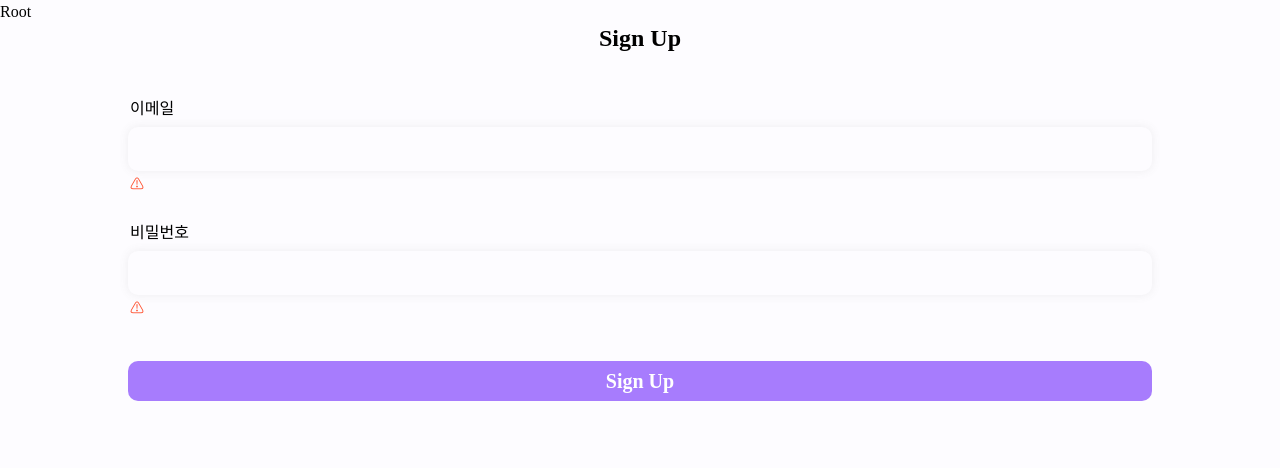
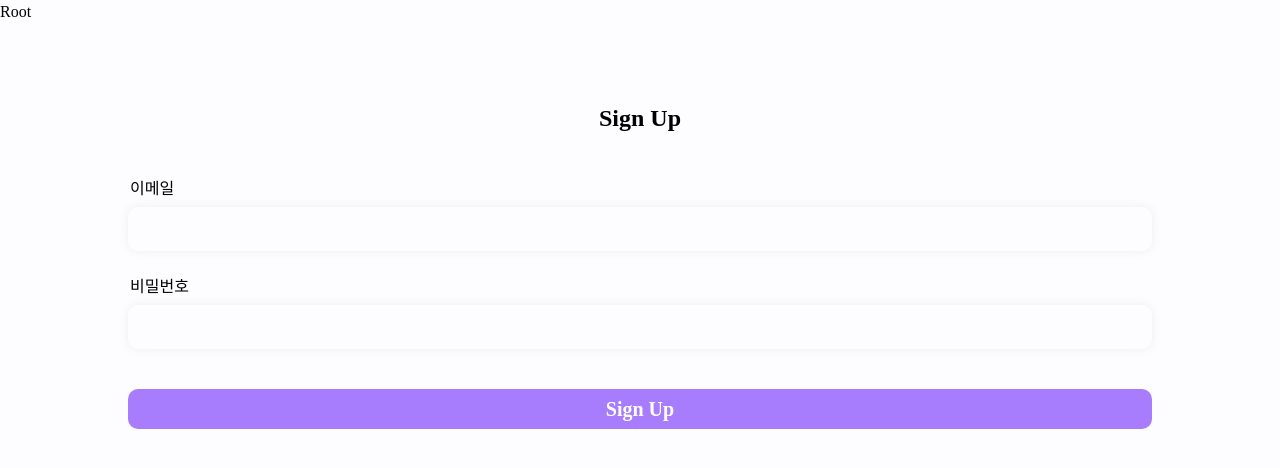
Before and after one commit to young-st511/wanted-pre-onboarding-frontend, a React (Create React App) app: page /signup in a window 1280 px wide. Shown: the top 468 px of the page. Built offline with nearby package versions, Linux system fonts and the light colour scheme; a web font is replaced by a local one.

Commit message:
🐛 Fix: 잔잔바리

```diff
--- a/src/components/styles/FormStyle.ts
+++ b/src/components/styles/FormStyle.ts
@@ -6,6 +6,8 @@ const Box = styled.div`
   flex-direction: column;
   align-items: center;
   justify-content: start;
+
+  margin-top: 10vh;
 `;
 
 const Form = styled.form`
--- a/src/features/sign_up/components/SignUpForm.tsx
+++ b/src/features/sign_up/components/SignUpForm.tsx
@@ -25,8 +25,9 @@ function SignUpForm() {
             value={email}
             data-testid="email-input"
             onChange={({ currentTarget }) => setEmail(currentTarget.value)}
+            required
           />
-          <S.Error>{emailError}</S.Error>
+          {emailError ? <S.Error>{emailError}</S.Error> : null}
         </S.Label>
 
         <S.Label isError={!!passwordError}>
@@ -35,8 +36,10 @@ function SignUpForm() {
             value={password}
             data-testid="password-input"
             onChange={({ currentTarget }) => setPassword(currentTarget.value)}
+            type="password"
+            required
           />
-          <S.Error>{passwordError}</S.Error>
+          {passwordError ? <S.Error>{passwordError}</S.Error> : null}
         </S.Label>
 
         <S.SubmitButton
```
